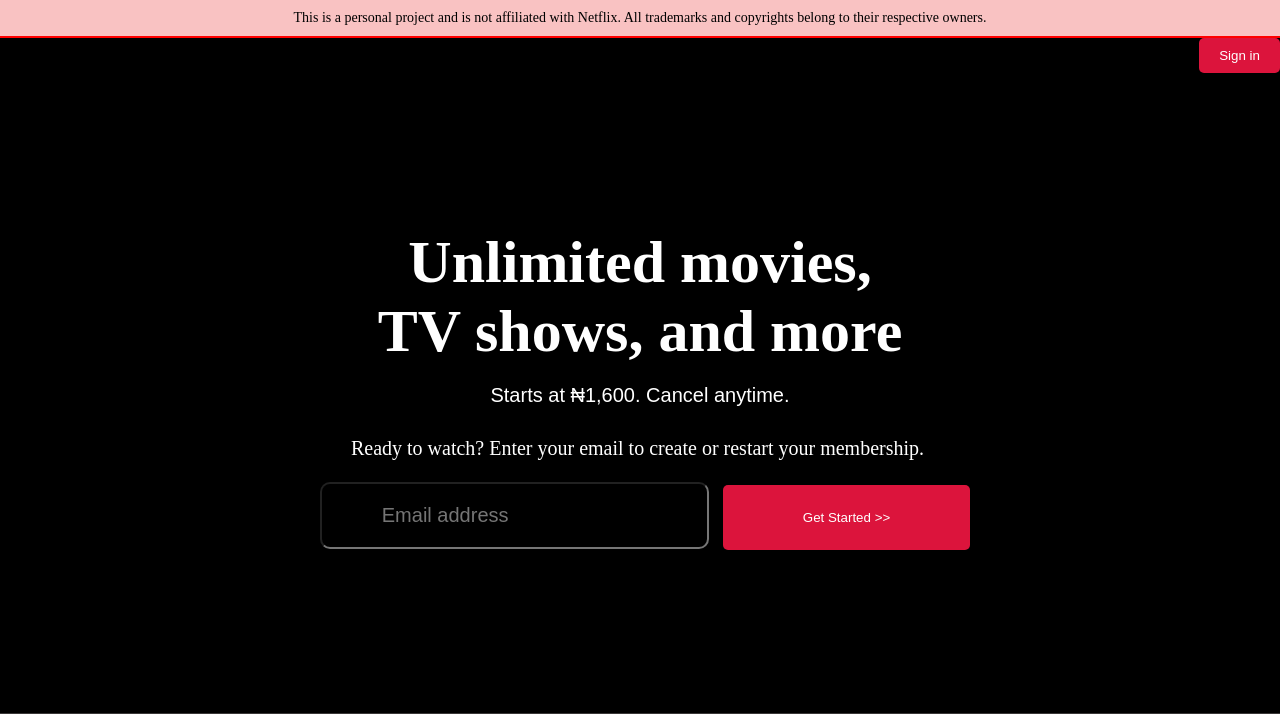
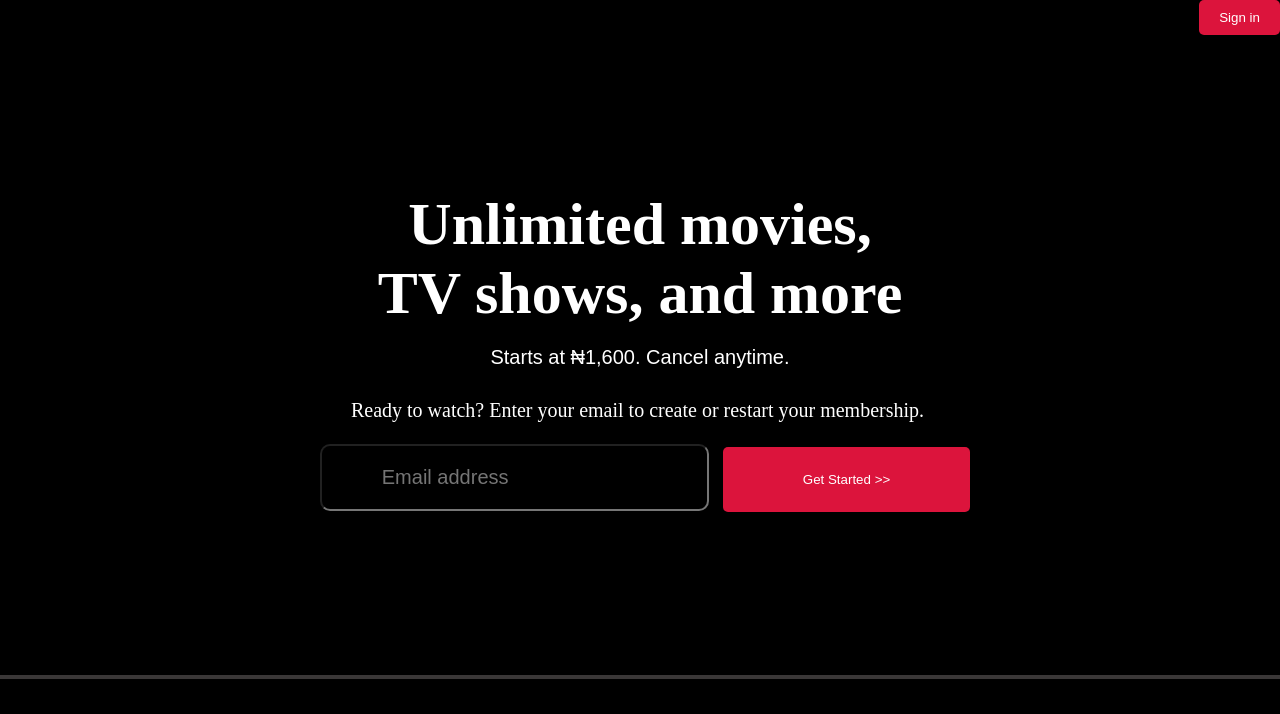
Before and after one commit to Husinat/Netflix-Clone-Html-Css-webpage, a plain HTML site: page index.html in a window 1280 px wide. Shown: the top 714 px of the page. Drawn offline with Linux system fonts and the light colour scheme; files whose address does not match are found by name.

Commit message:
Removed the disclaimer and top and rename the html file from Document to Netflix clone Html,Css practice

```diff
--- a/index.html
+++ b/index.html
@@ -4,13 +4,10 @@
     <link rel="stylesheet" href="netflixstyles.css">
     <meta charset="UTF-8">
     <meta name="viewport" content="width=device-width, initial-scale=1.0">
-    <title>Document</title>
+    <title>Netflix Clone Html,Css Practice</title>
 </head>
 
 <body>
-    <div class="disclaimer">
-        <p>This is a personal project and is not affiliated with Netflix. All trademarks and copyrights belong to their respective owners.</p>
-    </div>
 
     <div class="hero">
         <nav>
```
